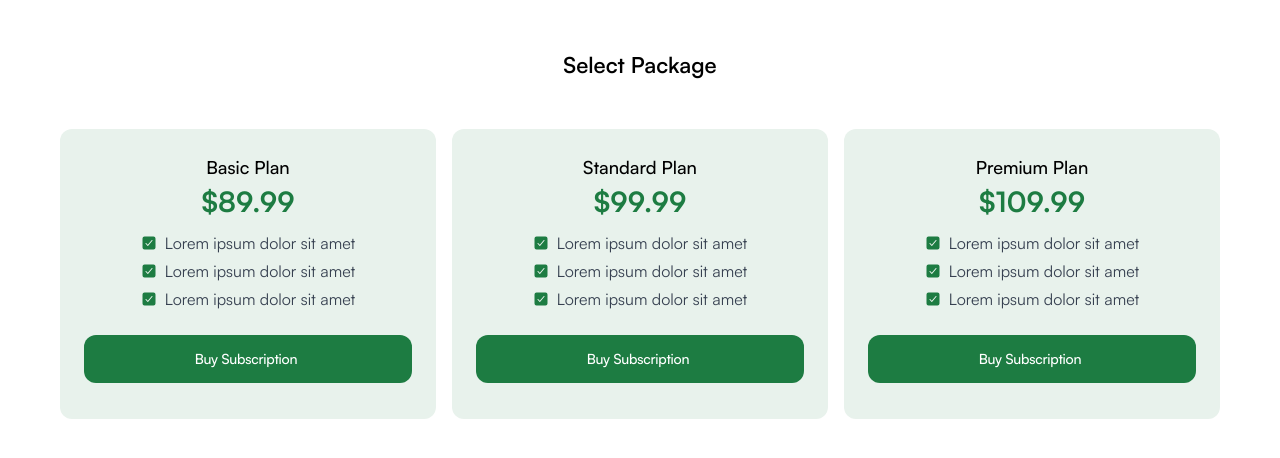
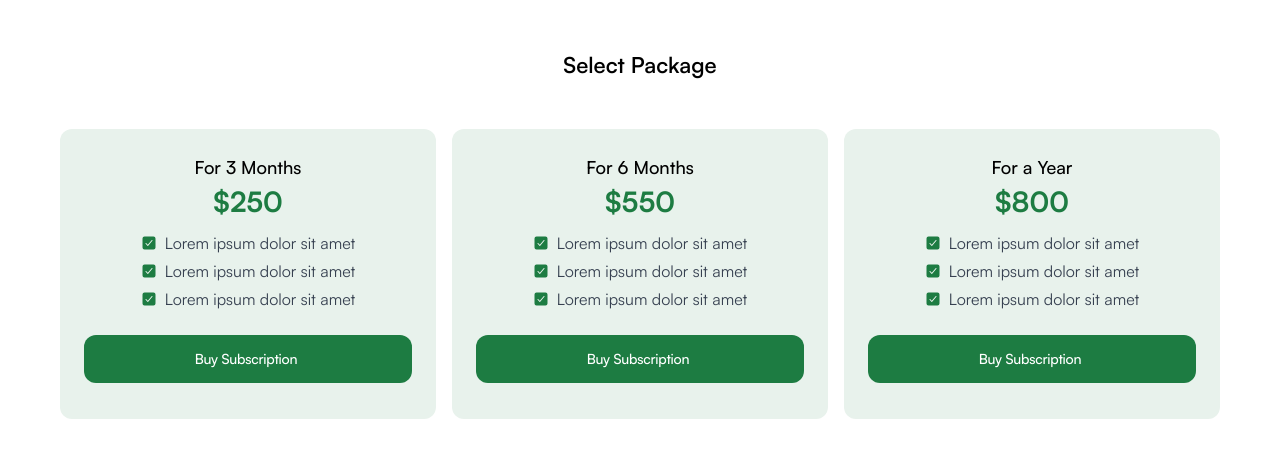
Before and after one commit to dignitestudios-dev/BuzzHub-SignUp, a React (Vite) app: page /packages in a window 1280 px wide. Shown: the top 458 px of the page. Built offline with nearby package versions, Linux system fonts and the light colour scheme; no server answers.

Commit message:
packages name

```diff
--- a/src/pages/Packages.jsx
+++ b/src/pages/Packages.jsx
@@ -20,8 +20,8 @@ const Packages = () => {
         >
           <div>
             <div className="flex flex-col justify-center items-center px-2">
-              <p className="text-lg font-medium">Basic Plan</p>
-              <p className="text-[28px] font-bold text-[#1D7C42]">$89.99</p>
+              <p className="text-lg font-medium">For 3 Months</p>
+              <p className="text-[28px] font-bold text-[#1D7C42]">$250</p>
             </div>
             <div className="flex justify-center items-center">
               <ul className="mt-2 mb-6 space-y-1 ">
@@ -48,8 +48,8 @@ const Packages = () => {
         <div className="overflow-auto shadow-customShadow rounded-xl p-6 md:mb-0 min-h-[210px] max-h-[300px] bg-secondary ">
           <div>
             <div className="flex flex-col justify-center items-center px-2">
-              <p className="text-lg font-medium">Standard Plan</p>
-              <p className="text-[28px] font-bold text-[#1D7C42]">$99.99</p>
+              <p className="text-lg font-medium">For 6 Months</p>
+              <p className="text-[28px] font-bold text-[#1D7C42]">$550</p>
             </div>
             <div className="flex justify-center items-center">
               <ul className="mt-2 mb-6 space-y-1 ">
@@ -76,8 +76,8 @@ const Packages = () => {
         <div className="overflow-auto shadow-customShadow rounded-xl p-6 md:mb-0 mb-1 min-h-[210px] max-h-[300px] bg-secondary ">
           <div>
             <div className="flex flex-col justify-center items-center px-2">
-              <p className="text-lg font-medium">Premium Plan</p>
-              <p className="text-[28px] font-bold text-[#1D7C42]">$109.99</p>
+              <p className="text-lg font-medium">For a Year</p>
+              <p className="text-[28px] font-bold text-[#1D7C42]">$800</p>
             </div>
             <div className="flex justify-center items-center">
               <ul className="mt-2 mb-6 space-y-1 ">
```
